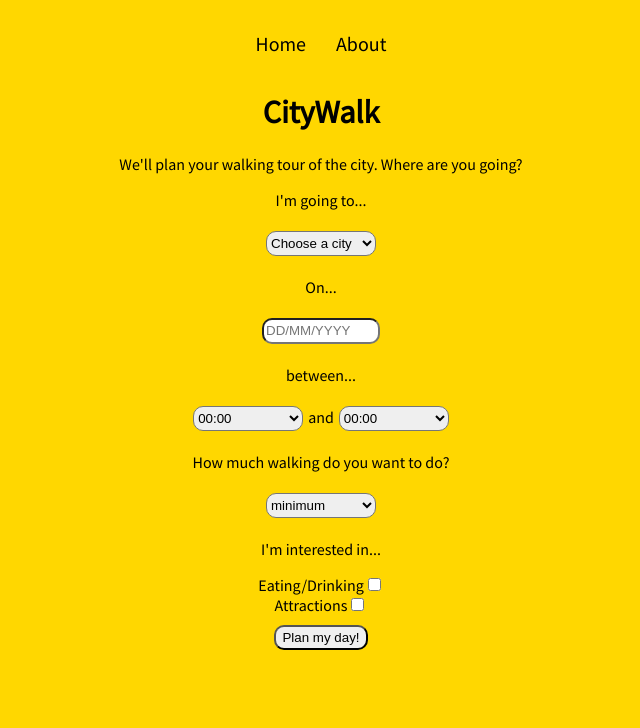
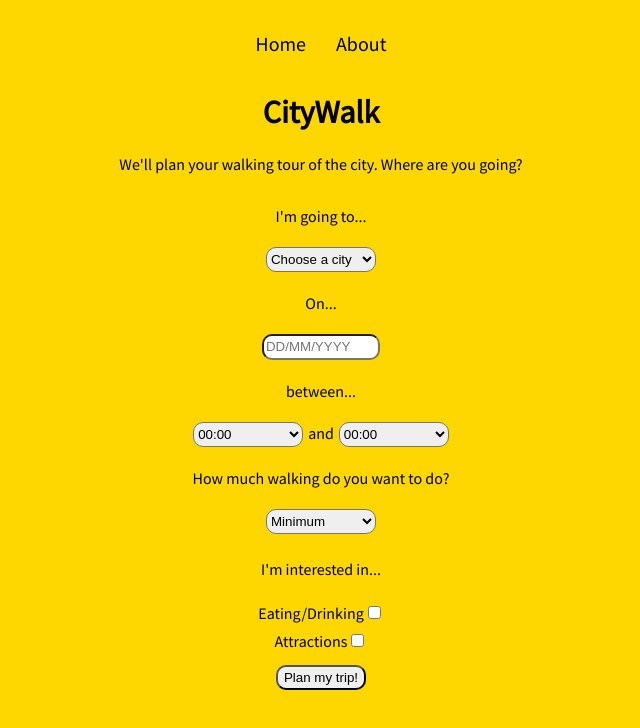
Before and after one commit to sgcook/City-Attraction-App-Frontend, a React (Create React App) app: page / in a window 1280 px wide. Shown: the top 728 px of the page, without its empty margins (319-959 px from the left). Built offline with nearby package versions, Linux system fonts and the light colour scheme.

Commit message:
Merge changes

```diff
--- a/src/Components/AttractionsForm.js
+++ b/src/Components/AttractionsForm.js
@@ -25,7 +25,7 @@ const AttractionsForm = () => {
         Landmarks/Monuments
         <input type="checkbox" id="indian" name="pubs/bars" value="yes" />
         <br />
-        Any `<input type="checkbox" id="any" name="any" value="yes" />
+        Any <input type="checkbox" id="any" name="any" value="yes" />
       </label>
     </div>
   );
--- a/src/Components/Home.js
+++ b/src/Components/Home.js
@@ -1,13 +1,17 @@
 /* eslint-disable react/no-unescaped-entities */
 import React, { useState } from "react";
+import { Link } from "react-router-dom";
 import EatDrinkForm from "./EatDrinkForm";
 import AttractionsForm from "./AttractionsForm";
 
 const Home = () => {
   const [eatingDrinking, setEatingDrinking] = useState(false);
   const [attractions, setAttractions] = useState(false);
+  const toggleSelection = (e) => {
+    if (e.target.name === "attractions") setAttractions((prev) => !prev);
+    if (e.target.name === "eatingdrinking") setEatingDrinking((prev) => !prev);
+  };
 
-  // if(!eatingDrinking || !attractions) {
   return (
     <div className="home">
       <div className="home-header">
@@ -99,36 +103,42 @@ const Home = () => {
           <p>How much walking do you want to do?</p>
           <label htmlFor="walking">
             <select className="select">
-              <option>minimum</option>
-              <option>moderate</option>
-              <option>plenty</option>
+              <option>Minimum</option>
+              <option>Moderate</option>
+              <option>Plenty</option>
             </select>
           </label>
         </label>
-        <label htmlFor="interest-in">
+        <label htmlFor="interest-in" className="checkbox">
           <p>I'm interested in...</p>
           Eating/Drinking
           <input
             type="checkbox"
             id="eatingdrinking"
+            value={eatingDrinking}
+            checked={eatingDrinking}
             name="eatingdrinking"
-            onChange={() => setEatingDrinking(!eatingDrinking)}
-            value="yes"
+            onChange={toggleSelection}
           />
           <br />
           Attractions
           <input
             type="checkbox"
             id="attractions"
+            value={attractions}
+            checked={attractions}
             name="attractions"
-            onChange={() => setAttractions(!attractions)}
-            value="yes"
+            onChange={toggleSelection}
           />
           <br />
         </label>
         {eatingDrinking && <EatDrinkForm />}
         {attractions && <AttractionsForm />}
-        <button type="submit">Plan my day!</button>
+        <Link to="/itinerary">
+          <button type="submit" to="/itinerary">
+            Plan my trip!
+          </button>
+        </Link>
       </form>
     </div>
   );
--- a/src/Styles/app.css
+++ b/src/Styles/app.css
@@ -48,3 +48,18 @@ button {
 .navbar-links {
     padding: 0;
 }
+
+.home-form {
+    position: relative;
+    display: inline-block;
+    vertical-align: middle;
+}
+
+.checkbox {
+    line-height: 28px;
+}
+
+.logo {
+    height: 400px;
+    border: 0;
+}
```
Also changed, not shown: src/Components/CuisineForm.js (+0 -14 lines), 1 other file (tests, documents, lock files or other folders).
